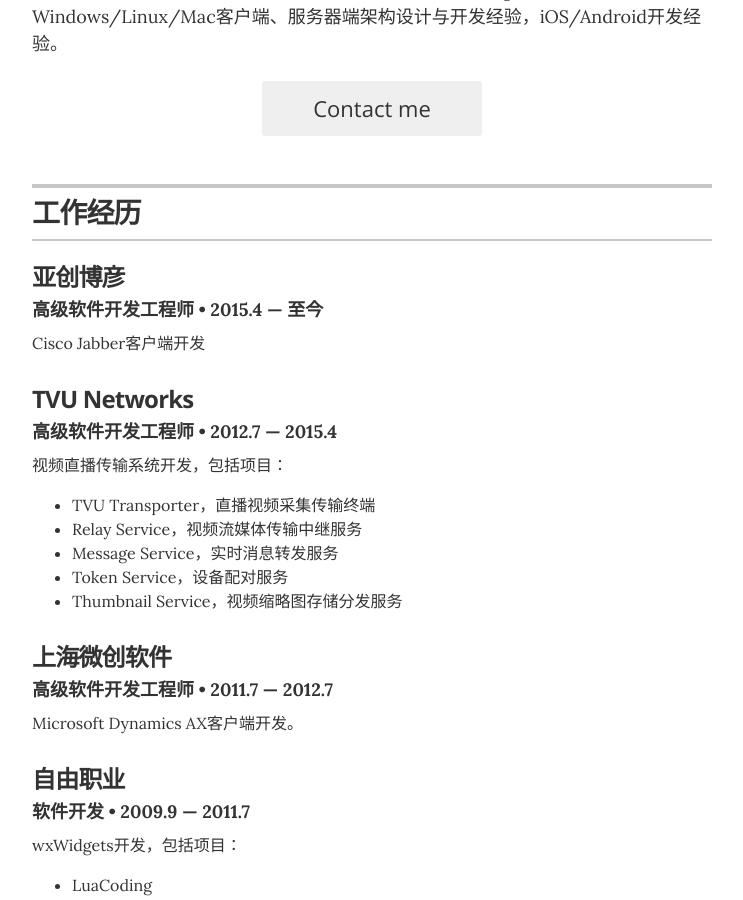
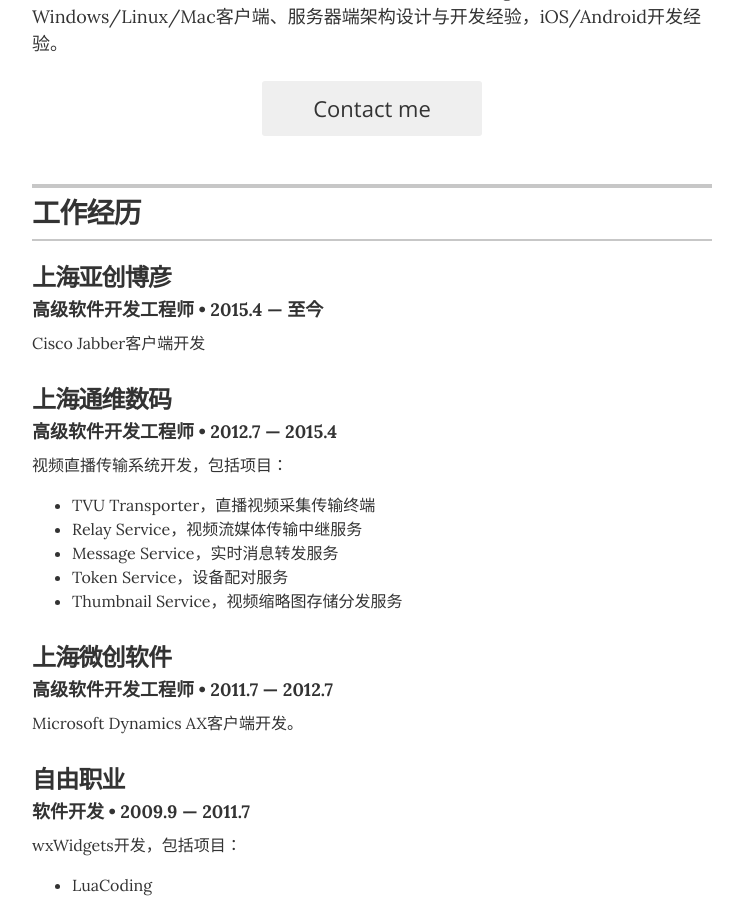
Before and after one commit to missdeer/fanresume, a Jekyll site: the page built from index.html, in a window 1280 px wide and 900 px high, scrolled down 310 px. Shown: the whole window, without its empty margins (268-1011 px from the left). Built offline with Jekyll 4.4.1, drawn with Linux system fonts in a browser that asks for light colours.

Commit message:
(*)resume content WIP

```diff
--- a/_layouts/resume.html
+++ b/_layouts/resume.html
@@ -49,14 +49,14 @@
 
         <!-- Duplicate these resume-item elements and edit accordingly for each job you want to add here -->
         <div class="resume-item" itemscope itemprop="worksFor" itemtype="http://schema.org/Organization">
-          <h3 class="resume-item-title" itemprop="name">亚创博彦</h3>
+          <h3 class="resume-item-title" itemprop="name">上海亚创博彦</h3>
           <h4 class="resume-item-details" itemprop="description">高级软件开发工程师 &bull; 2015.4 &mdash; 至今</h4>
           <p class="resume-item-copy">Cisco Jabber客户端开发</p>
         </div><!-- end of resume-item -->
 
         <!-- another resume item -->
         <div class="resume-item" itemscope itemprop="worksFor" itemtype="http://schema.org/Organization">
-          <h3 class="resume-item-title" itemprop="name">TVU Networks</h3>
+          <h3 class="resume-item-title" itemprop="name">上海通维数码</h3>
           <h4 class="resume-item-details" itemprop="description">高级软件开发工程师 &bull; 2012.7 &mdash; 2015.4</h4>
           <p class="resume-item-copy">视频直播传输系统开发，包括项目：</p>
           <ul class="resume-item-list">
```
